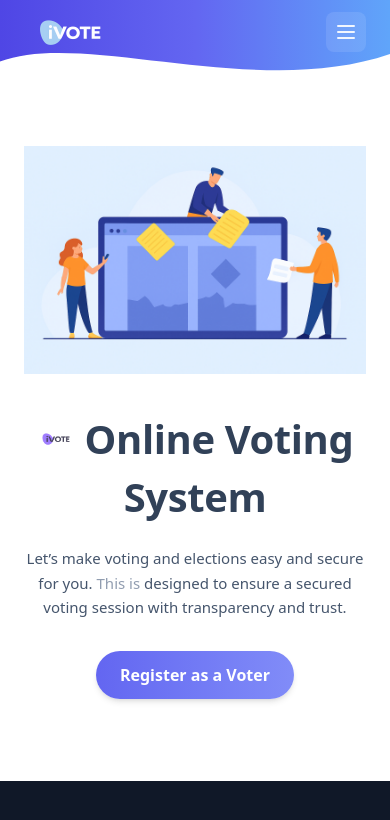
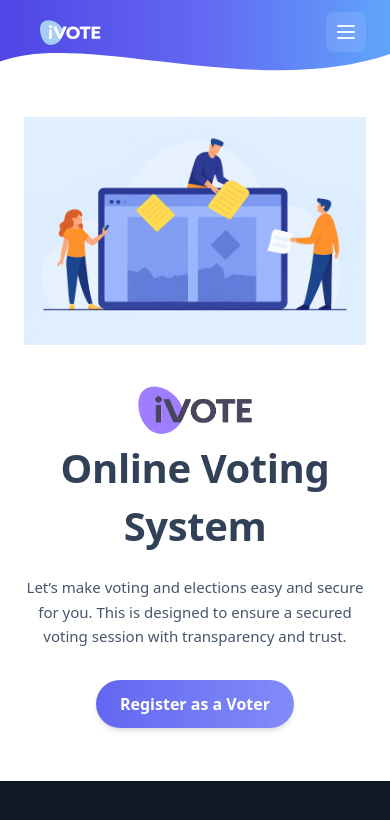
Before and after one commit to david-taiwo/i-VOTE-, a Next.js app: page / in a window 390 px wide. Shown: the top 820 px of the page. Built offline with nearby package versions, Linux system fonts and the light colour scheme.

Commit message:
completed the design and responsiveness of the hero section

```diff
--- a/app/(public)/page.tsx
+++ b/app/(public)/page.tsx
@@ -11,17 +11,17 @@ const Home = () => {
 
           {/* TEXT COL */}
           <div className="lg:col-span-7 order-2 lg:order-1 relative z-10 space-y-6 text-center lg:text-left">
-            <h1 className="tracking-tight leading-tight flex justify-center lg:justify-start items-center flex-wrap gap-2">
+            <h1 className="max-w-100vw tracking-tight leading-tight flex justify-center lg:justify-start items-center flex-wrap gap-2">
               {/* Replace text with logo */}
               <span className="inline-block align-middle">
                 <Image
-                  src="/logo2.png"
+                  src="/logo3.png"
                   alt="iVOTE logo"
                   width={200}
                   height={700}
-                  className="h-[40px] md:h-[48px] lg:h-[52px] w-auto object-contain"
+                  className="h-[50px] md:h-[58px] lg:h-[72px] w-auto object-contain"
                 />
-              </span>
+              </span> {' '}
               <span className="text-[40px] md:text-[48px] lg:text-[52px] font-bold text-slate-700">
                 Online Voting
               </span>{' '}
@@ -30,11 +30,11 @@ const Home = () => {
               </span>
             </h1>
 
-            <p className="max-w-xl text-[15px] md:text-base leading-relaxed text-slate-600">
-              Let’s make voting and elections easy and secure for you.{' '}
-              <span className="text-slate-500/70 lg:relative lg:-right-2">
+            <p className="max-w-100vw text-[15px] md:text-base text-center lg:text-left leading-relaxed text-slate-600">
+              Let’s make voting and elections easy and secure for you. This is{' '}
+              {/* <span className="text-slate-500/70 lg:relative lg:-right-2">
                 This is
-              </span>{' '}
+              </span>{' '} */}
               designed to ensure a secured voting session with transparency and trust.
             </p>
 
```
Also changed, not shown: public/logo3.png (added).
